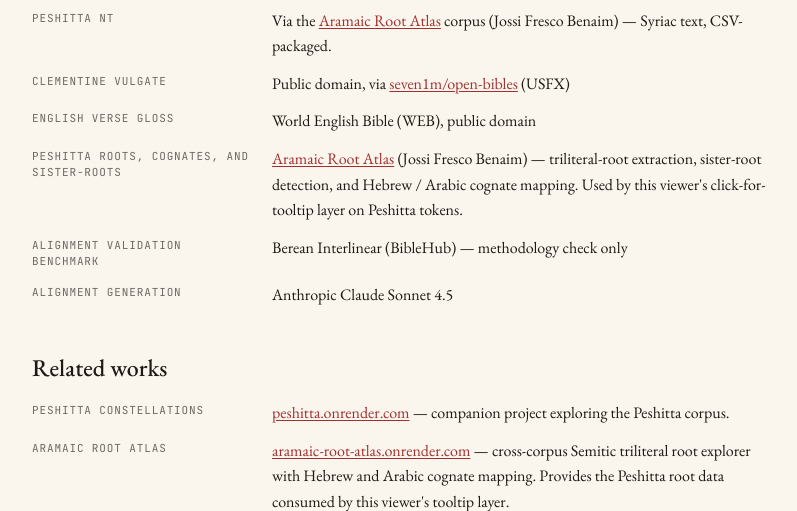
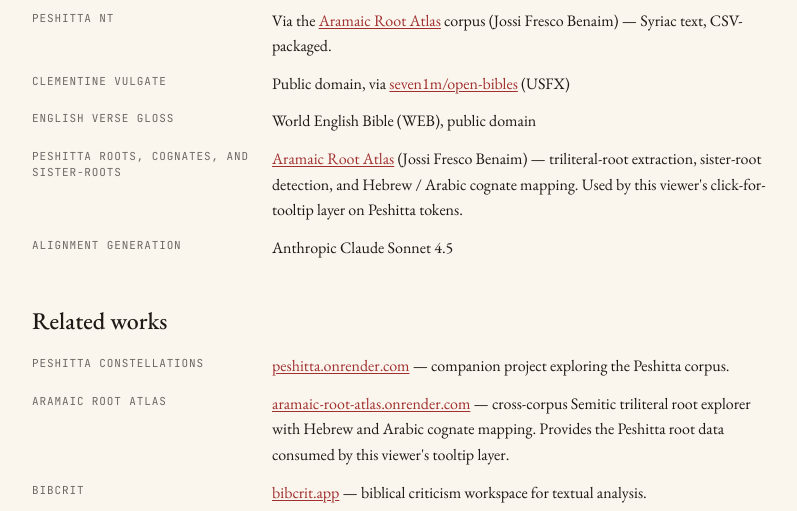
Before and after one commit to Jossifresben/translation-alignment, a Flask app: page /about in a window 1280 px wide. Shown: the part 1004-1515 px from the top of the page, without its empty margins (236-1033 px from the left). Run offline with Flask 3, Linux system fonts and the light colour scheme.

Commit message:
about: drop Berean references — benchmark was never actually run
The spec planned a Berean Interlinear preflight benchmark (Claude vs.
Berean on Greek↔English alignment) to produce a methodology
credibility number for the About page. The script was built but the
benchmark was never executed — data/benchmarks/berean_preflight.json
doesn't exist. The 'Methodology validation' section was gated on that
JSON existing and always rendered empty; the 'Alignment validation
benchmark: Berean' entry in Data sources was therefore a false claim.

Removed both. If we later actually run the benchmark, the
conditional block can come back — but until then, better to not
claim a validation we haven't performed.

```diff
--- a/templates/about.html
+++ b/templates/about.html
@@ -37,17 +37,6 @@
   <p>Results are pre-computed and stored as per-verse JSON files in the
     repository — the running viewer has no runtime LLM dependency.</p>
 
-  {% if benchmark %}
-    <h2>Methodology validation</h2>
-    <p>We validated Claude's alignment against the
-      <a href="https://biblehub.com/interlinear/mark/">Berean Interlinear</a>'s
-      Greek↔English word alignment on a sample of
-      <strong>{{ benchmark.sample_size }}</strong> Mark verses. Agreement rate:
-      <strong>{{ "%.1f" | format(benchmark.agreement_rate * 100) }}%</strong>
-      of tokens. Recorded on {{ benchmark.run_at }} using
-      <code>{{ benchmark.model }}</code>. Berean is used only as a
-      methodology benchmark — not as display data in the viewer.</p>
-  {% endif %}
 
   <h2>Viewer inspiration</h2>
   <p>The parallel-columns concept and the green / red variant underlining
@@ -81,8 +70,6 @@
       (Jossi Fresco Benaim) — triliteral-root extraction, sister-root
       detection, and Hebrew / Arabic cognate mapping. Used by this
       viewer's click-for-tooltip layer on Peshitta tokens.</dd>
-    <dt>Alignment validation benchmark</dt>
-    <dd>Berean Interlinear (BibleHub) — methodology check only</dd>
     <dt>Alignment generation</dt>
     <dd>Anthropic Claude Sonnet 4.5</dd>
   </dl>
```
